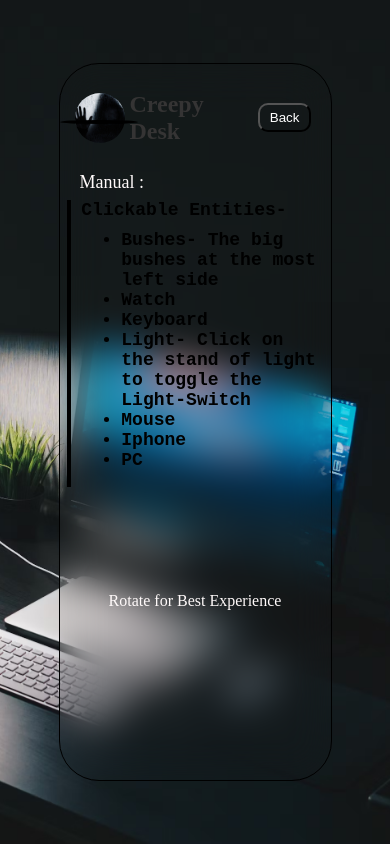
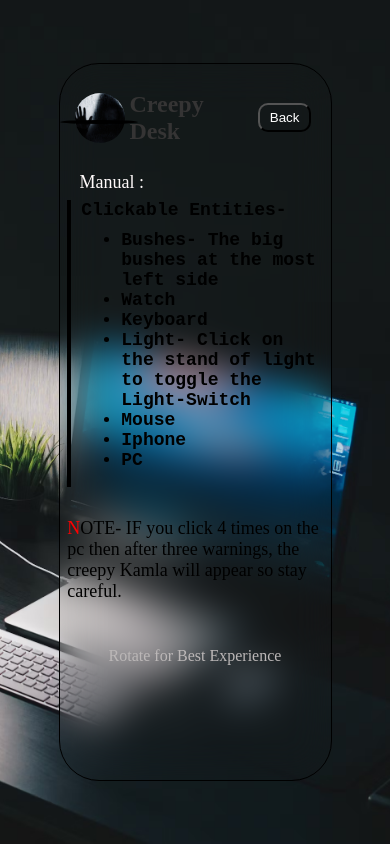
Before and after one commit to SharizHussain/02_The-desk, a React (Vite) app: page /manual in a window 390 px wide. Both pictures are taken after a click on the button "MANUAL". Built offline with nearby package versions, Linux system fonts and the light colour scheme.

Commit message:
note attached

```diff
--- a/src/LandingPage.css
+++ b/src/LandingPage.css
@@ -32,14 +32,31 @@
         section{
             font-size: 2.2vw !important;
         }
+        .note{
+            width: 65%;
+            margin: 2.5vw 0 0 22vw !important;
+            font-size: 1.8vw !important;
+        }
     }
 
 .suggestion{
     position: absolute;
     display: none;
-    margin: -18vh 0 0 0;
+    margin: -11.5vh 0 0 0;
     color: snow;
     width: 100%;
+    animation: suggest 1.5s linear infinite;
+}
+@keyframes suggest {
+    0%{
+        filter: none;
+    }
+    50%{
+        filter: brightness(0%);
+    }
+    100%{
+        filter: none;
+    }
 }
 
 .blur{
@@ -154,3 +171,11 @@ ul{
     margin-left: 40px;
     margin-top: 10px;
 }
+
+.note{
+    font-size: large;
+    margin: 8vw 0 0 2vw;
+}
+.note::first-letter{
+    color: red;
+}
--- a/src/LandingPage.jsx
+++ b/src/LandingPage.jsx
@@ -66,6 +66,9 @@ export default function LandingPage({ landingToggleFun }) {
                                         <li>PC</li>
                                         </ul>
                                     </section>
+                                    <div className='note'>
+                                        NOTE- IF you click 4 times on the pc then after three warnings, the creepy Kamla will appear so stay careful.
+                                    </div>
                                 </div>
 
                                 <div className='suggestion'>Rotate for Best Experience</div>
```
